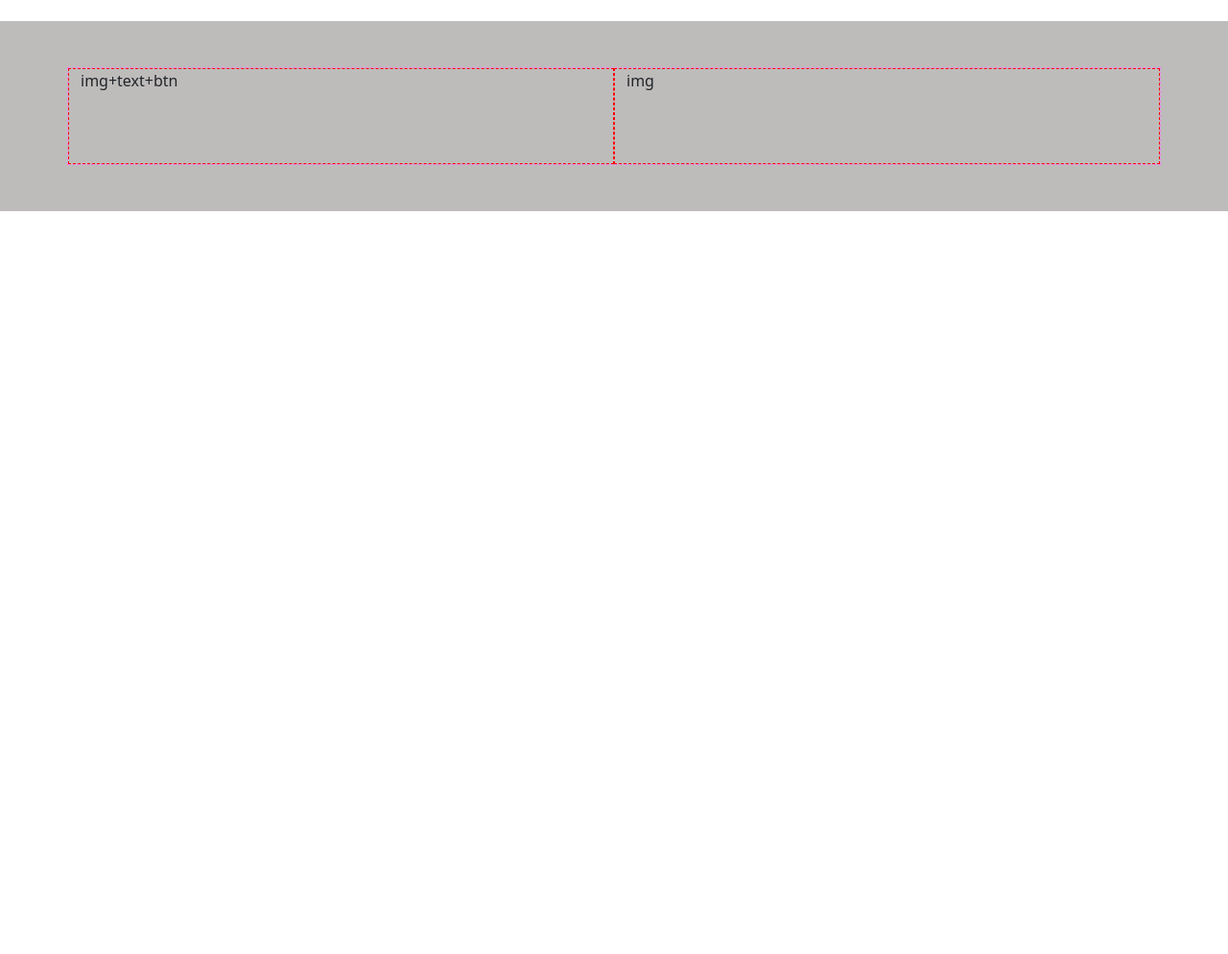
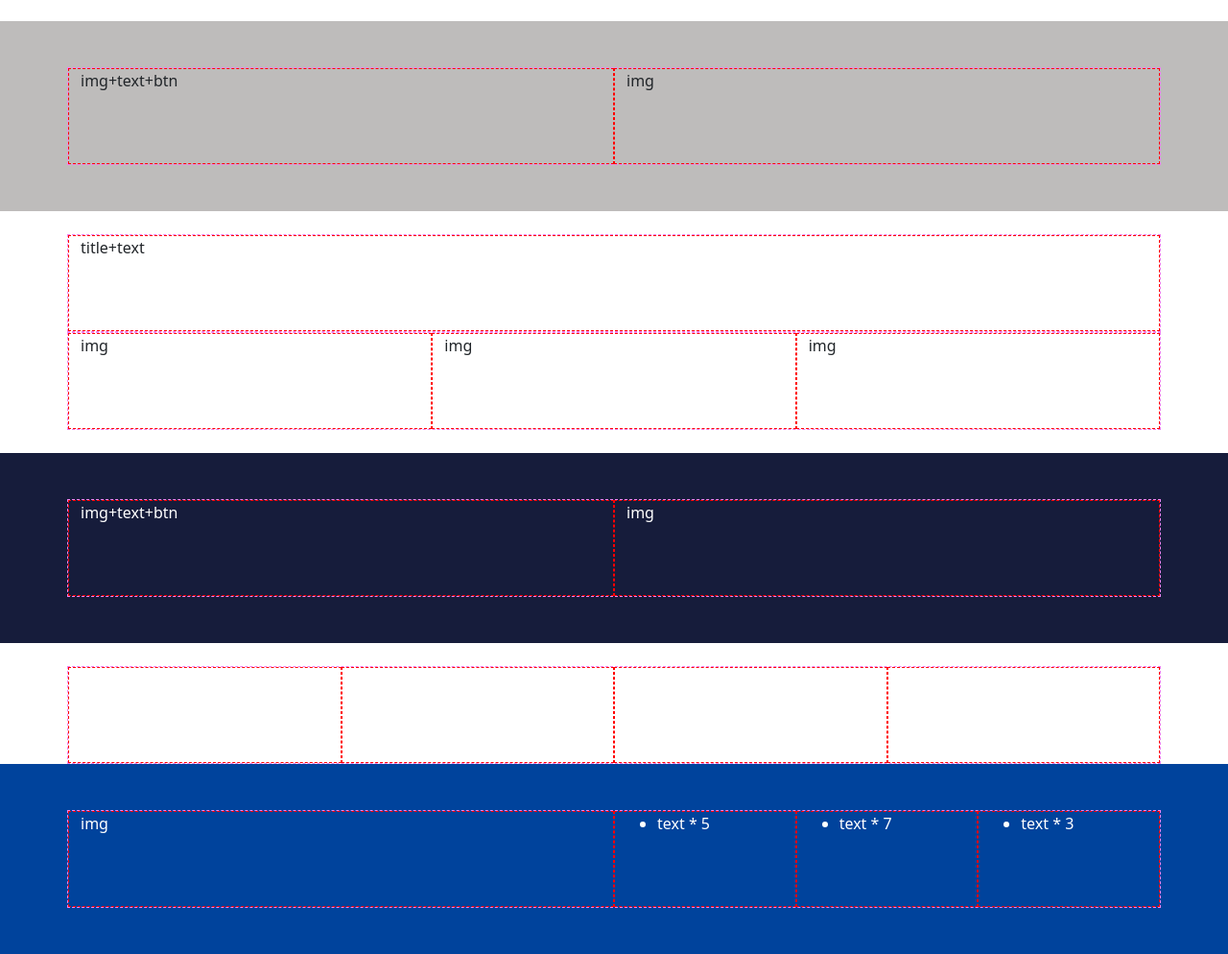
Before and after one commit to Sebastian-ivaniczki/htmlcss-playstation, a plain HTML site: page index.html in a window 1280 px wide. Shown: the part 2418-3412 px from the top of the page at 96% size. Before the commit the page ends 2638 px from the top, so only its background shows below. Drawn offline with nearby package versions, Linux system fonts and the light colour scheme.

Commit message:
added footer top

```diff
--- a/css/style.css
+++ b/css/style.css
@@ -57,6 +57,20 @@ header{
     color: #fff;
 }
 
+/* playstation plus */
 #playstation-plus{
     background-color: #BEBCBB;
 }
+
+/* playstation now */
+
+#playstation-now{
+    background-color: #161C3B;
+    color: #fff;
+}
+
+/* footer */
+footer{
+    background-color: #00439C;
+    color: #fff;
+}
--- a/index.html
+++ b/index.html
@@ -129,7 +129,76 @@
             </div>
         </section>
 
+        <!-- dlaystation store discount -->
+
+        <section id="playstation-store-discount" class="mt-4">
+            <div class="container">
+                <div class="row">
+                    <div class="col-12">title+text</div>
+                </div>
+                <div class="row">
+                    <div class="col-12 col-md-4">img</div>
+                    <div class="col-12 col-md-4">img</div>
+                    <div class="col-12 col-md-4">img</div>
+                </div>
+            </div>
+        </section>
+
+        <!-- playstation now -->
+
+        <section id="playstation-now" class="mt-4 py-5">
+            <div class="container">
+                <div class="row">
+                    <div class="col-12 col-md-6">img+text+btn</div>
+                    <div class="col-6 d-none d-md-block">img</div>
+                </div>
+
+            </div>
+        </section>
+
+        <!-- social -->
+
+        <section id="folow-on-social" class="mt-4">
+            <div class="container">
+                <div class="row">
+                    <div class="col-6 col-md-3"></div>
+                    <div class="col-6 col-md-3"></div>
+                    <div class="col-6 col-md-3"></div>
+                    <div class="col-6 col-md-3"></div>
+                </div>
+            </div>
+        </section>
     </main>
-    <footer></footer>
+    <footer>
+        <div class="footer-top container py-5">
+            <div class="row">
+                <div class="col-12 col-lg-6">img</div>
+                <div class="col-12 col-md-4 col-lg-2">
+                    <ul>
+                        <li>
+                            text * 5
+                        </li>
+                    </ul>
+                </div>
+
+                <div class="col-12 col-md-4 col-lg-2">
+                    <ul>
+                        <li>
+                            text * 7
+                        </li>
+                    </ul>
+                </div>
+
+                <div class="col-12 col-md-4 col-lg-2">
+                    <ul>
+                        <li>
+                            text * 3
+                        </li>
+                    </ul>
+                </div>
+
+            </div>
+        </div>
+    </footer>
 </body>
 </html>
```
Lines whose indentation alone changed are shown as unchanged.
